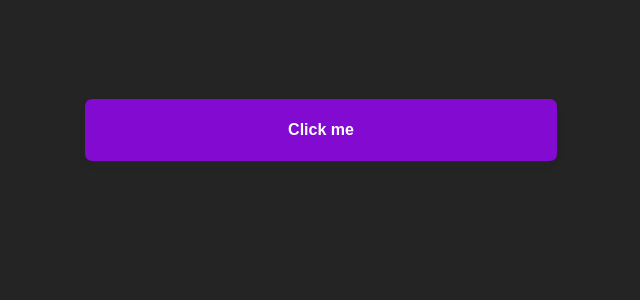
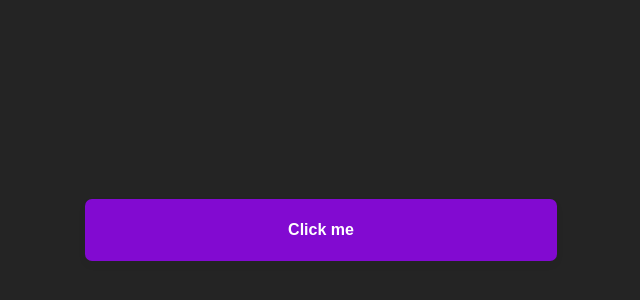
Before and after one commit to nikolaslopes/login-context-api, a React (Vite) app: page / in a window 1280 px wide. Shown: the part 170-470 px from the top of the page, without its empty margins (319-959 px from the left). Built offline with nearby package versions, Linux system fonts and the light colour scheme.

Commit message:
:trash: remove trash code

```diff
--- a/src/components/Button/ButtonSubmit/index.tsx
+++ b/src/components/Button/ButtonSubmit/index.tsx
@@ -1,4 +1,4 @@
-import { ContainerAnimation, ButtonField } from './styles';
+import { ButtonField } from './styles';
 import { IButtonSubmit } from './types';
 
 export function ButtonSubmit({
@@ -8,13 +8,11 @@ export function ButtonSubmit({
   ...rest
 }: IButtonSubmit) {
   return (
-    <ContainerAnimation>
-      <ButtonField widthButton={widthButton} heightButton={heightButton}>
-        <button type="button" {...rest}>
-          {label}
-        </button>
-      </ButtonField>
-    </ContainerAnimation>
+    <ButtonField widthButton={widthButton} heightButton={heightButton}>
+      <button type="button" {...rest}>
+        {label}
+      </button>
+    </ButtonField>
   );
 }
 
--- a/src/components/Button/ButtonSubmit/styles.ts
+++ b/src/components/Button/ButtonSubmit/styles.ts
@@ -1,33 +1,8 @@
-import { motion, Variants } from 'framer-motion';
 import styled from 'styled-components';
 
 import { IButtonSubmit } from './types';
 
-const containerAnimation: Variants = {
-  hidden: {
-    y: -100,
-  },
-  visible: {
-    y: 0,
-    transition: {
-      duration: 1.25,
-      type: 'spring',
-      bounce: 0.6,
-    },
-  },
-};
-
-export const ContainerAnimation = styled(motion.div).attrs(() => ({
-  // variants: containerAnimation,
-  // initial: 'hidden',
-  // animation: 'visible',
-}))``;
-
-export const ButtonField: any = styled(motion.div).attrs(() => ({
-  variants: containerAnimation,
-  initial: 'hidden',
-  animation: 'visible',
-}))`
+export const ButtonField: any = styled.div`
   button {
     width: ${({ widthButton }: IButtonSubmit) => widthButton || '338px'};
     height: ${({ heightButton }: IButtonSubmit) => heightButton || '55px'};
```
